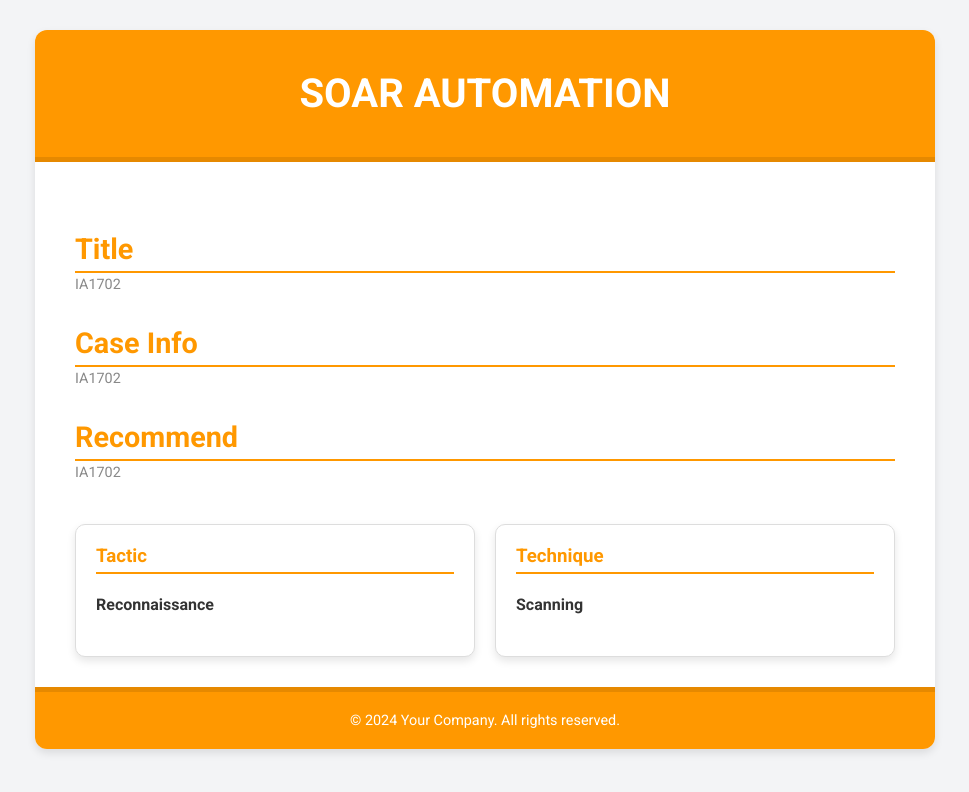
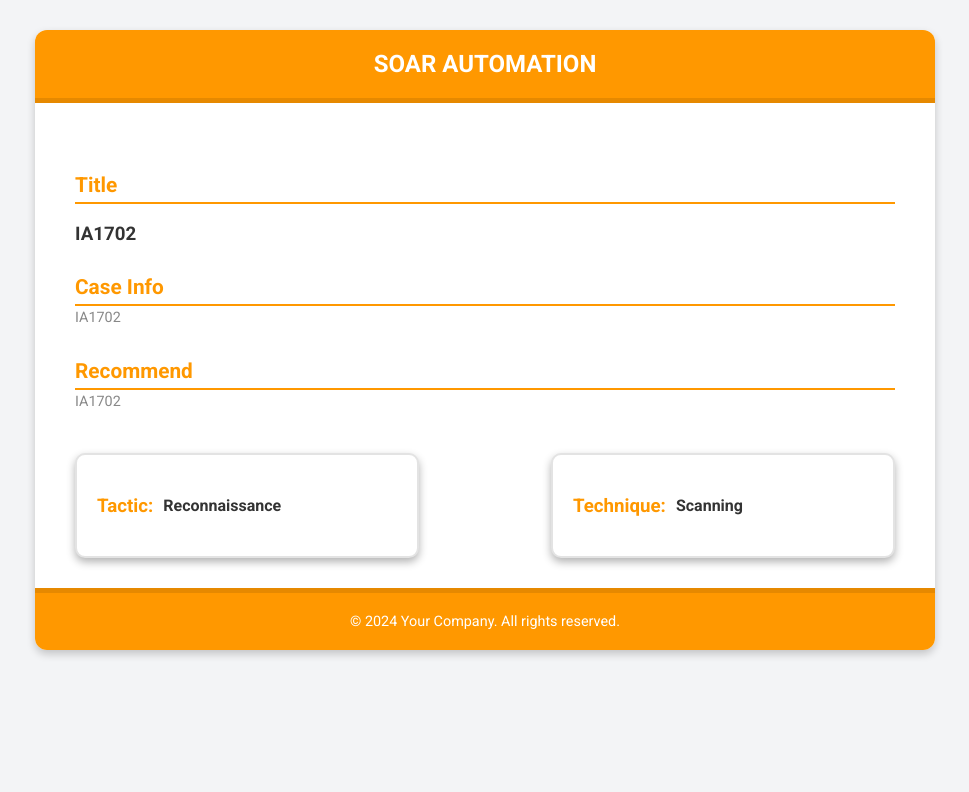
Before and after one commit to thainhse/iA1o2-, a plain HTML site: page index.html in a window 1280 px wide. Shown: the whole page, without its empty margins (155-1124 px from the left). Drawn offline with Linux system fonts and the light colour scheme.

Commit message:
Change Design

```diff
--- a/index.html
+++ b/index.html
@@ -19,21 +19,21 @@
             margin: 30px auto;
             background-color: #fff;
             border-radius: 12px;
-            box-shadow: 0 4px 8px rgba(0, 0, 0, 0.1);
+            box-shadow: 0 4px 8px rgba(0, 0, 0, 0.2);
             overflow: hidden;
         }
 
         .header {
             background-color: #ff9800;
             color: #fff;
-            padding: 40px 20px;
+            padding: 20px 10px;
             text-align: center;
             border-bottom: 5px solid #e68900;
         }
 
         .header h1 {
             margin: 0;
-            font-size: 2.5em;
+            font-size: 1.5em;
             font-weight: bold;
         }
 
@@ -50,7 +50,7 @@
             margin-bottom: 10px;
             border-bottom: 2px solid #ff9800;
             padding-bottom: 5px;
-            font-size: 1.8em;
+            font-size: 1.3em;
         }
 
         .section p.description {
@@ -109,28 +109,42 @@
         .two-boxes {
             display: flex;
             justify-content: space-between;
-            gap: 20px;
+            gap: 15px;
             margin-top: 40px;
         }
 
         .box {
             flex: 1;
+            max-width: 300px;
             background-color: #fff;
-            border: 1px solid #ddd;
+            border: 2px solid #e3e3e3;
             border-radius: 10px;
             padding: 20px;
-            box-shadow: 0 4px 8px rgba(0, 0, 0, 0.1);
+            box-shadow: 0 4px 8px rgba(0, 0, 0, 0.3);
             transition: transform 0.3s ease, box-shadow 0.3s ease;
         }
         .box:hover {
             transform: translateY(-5px);
-            box-shadow: 0 6px 12px rgba(0, 0, 0, 0.15);
+            box-shadow: 0 6px 12px rgba(0, 0, 0, 0.3);
         }
+
+        .box-content {
+            display: flex;
+            align-items: center;
+            gap:5px;
+        }
+
+        .box-content h4 {
+            margin-left: 5px;
+            font-size: 1em;
+            color: #333;
+        }
+
         .box h3 {
             margin-top: 0;
             color: #ff9800;
-            border-bottom: 2px solid #ff9800;
-            padding-bottom: 5px;
+            padding-bottom: 0;
+            margin-bottom: 0;
         }
     </style>
 </head>
@@ -144,12 +158,11 @@
             </div>
             <div class="section">
                 <h2>Title</h2>
-                <p class="description">IA1702</p>
+                <h3> IA1702</h3>
             </div>
             <div class="section">
                 <h2>Case Info</h2>
                 <p class="description">IA1702</p>
-
             </div>
             <div class="section">
                 <h2>Recommend</h2>
@@ -157,12 +170,16 @@
             </div>
             <div class="two-boxes">
                 <div class="box">
-                    <h3>Tactic</h3>
-                    <h4> Reconnaissance</h4>
+                    <div class="box-content">
+                        <h3>Tactic:</h3>
+                        <h4>Reconnaissance</h4>
+                    </div>
                 </div>
                 <div class="box">
-                    <h3>Technique</h3>
-                    <h4>Scanning</h4>
+                    <div class="box-content">
+                        <h3>Technique:</h3>
+                        <h4>Scanning</h4>
+                    </div>
                 </div>
             </div>
         </div>
```
